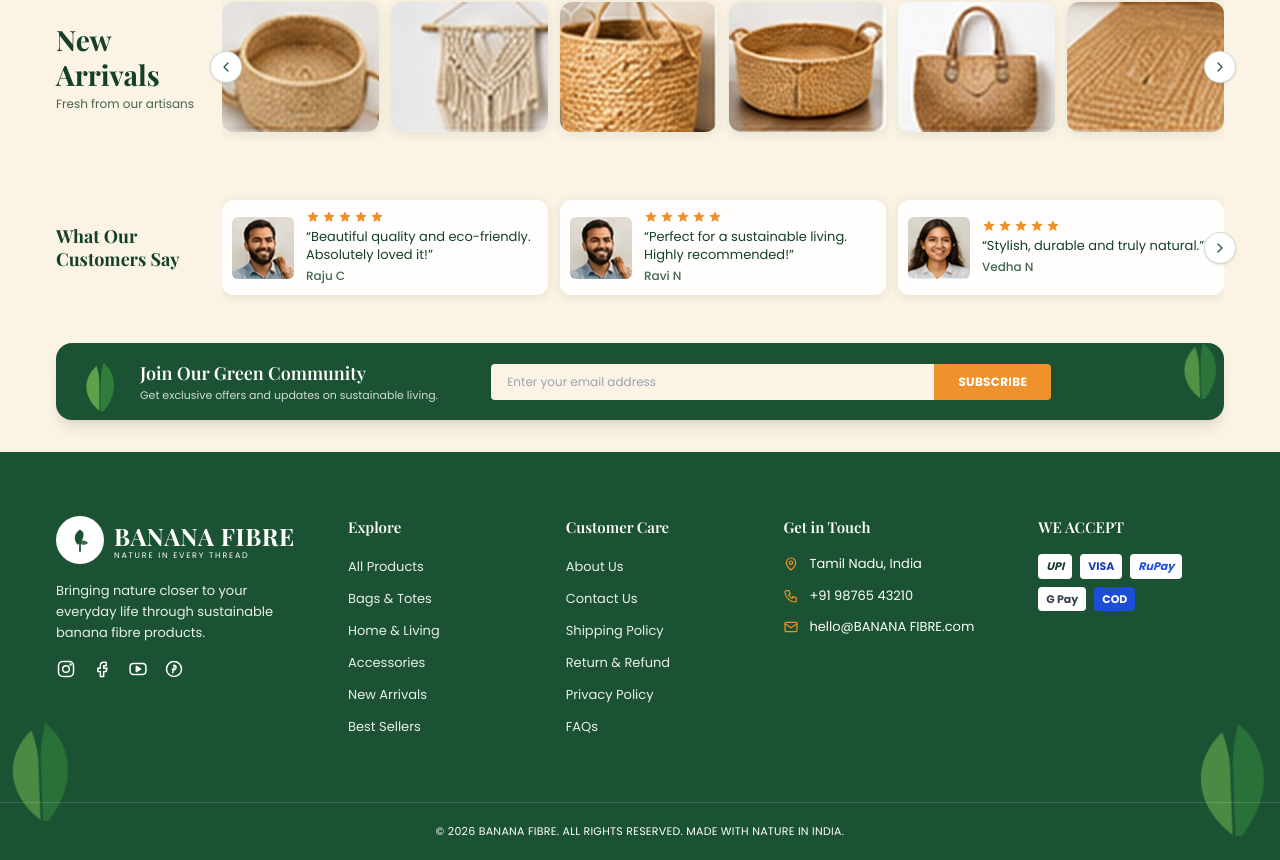
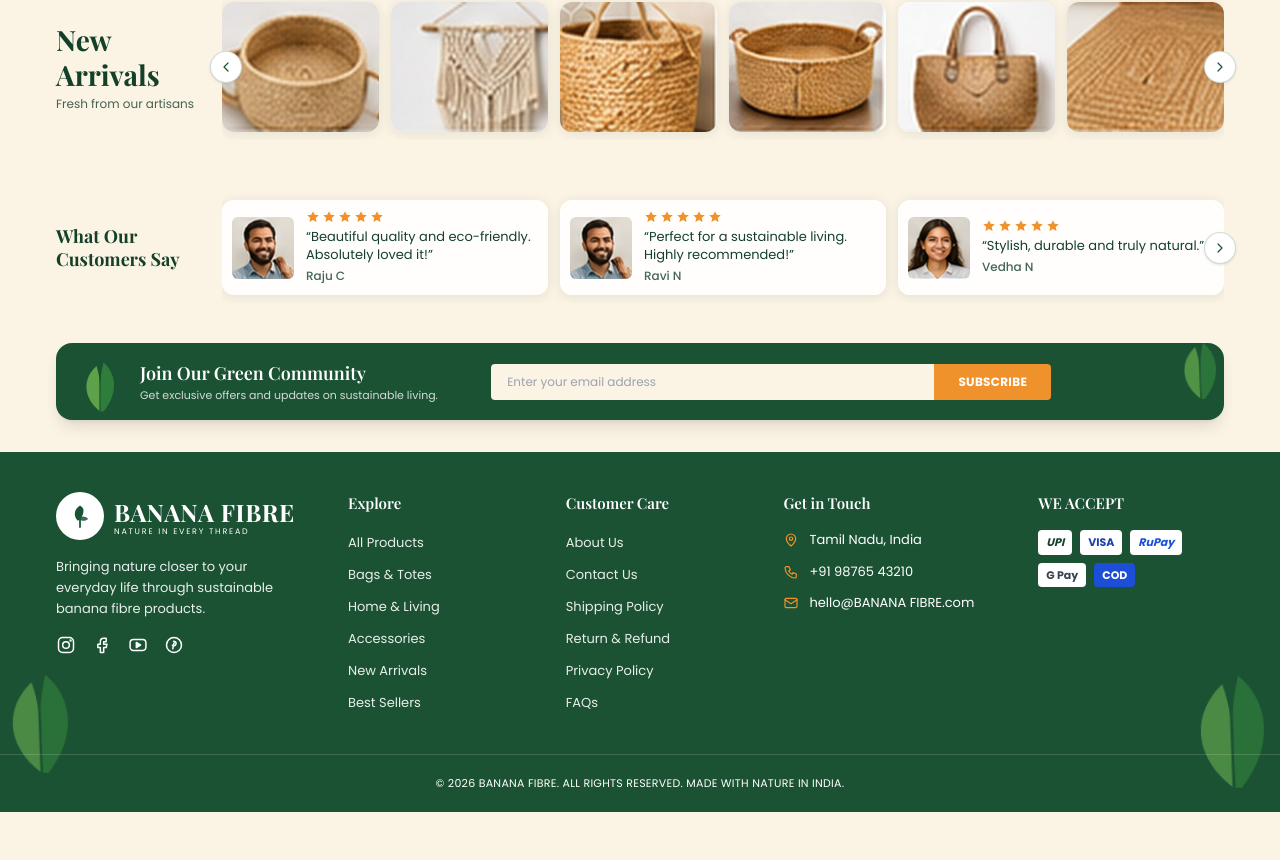
Before and after one commit to Selvi-lab/better-banana, a Next.js app: page / in a window 1280 px wide. Shown: the part 2140-3000 px from the top of the page. After the commit the page ends 2952 px from the top, so only its background shows below. Built offline with nearby package versions, Linux system fonts and the light colour scheme.

Commit message:
Refactor Footer component layout and styles
Updated footer styles for improved layout and spacing.

```diff
--- a/components/Footer.js
+++ b/components/Footer.js
@@ -16,13 +16,12 @@ export default function Footer() {
   className="
     container-x relative
     grid grid-cols-2
-          gap-x-5 gap-y-10
-          py-12
+    items-start
+    gap-x-4 gap-y-8
+    py-10
     sm:grid-cols-2
-          sm:gap-x-8
+    sm:gap-8
     lg:grid-cols-[1.4fr_1fr_1fr_1.2fr_1fr]
-          lg:gap-8
-          lg:py-16
   "
 >
 
```
Lines whose indentation alone changed are shown as unchanged.
